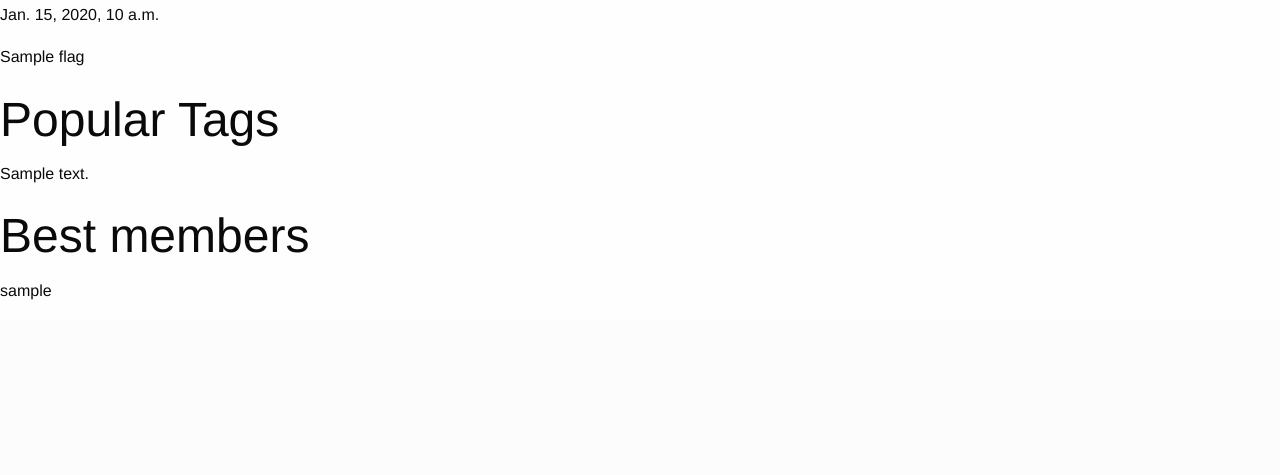
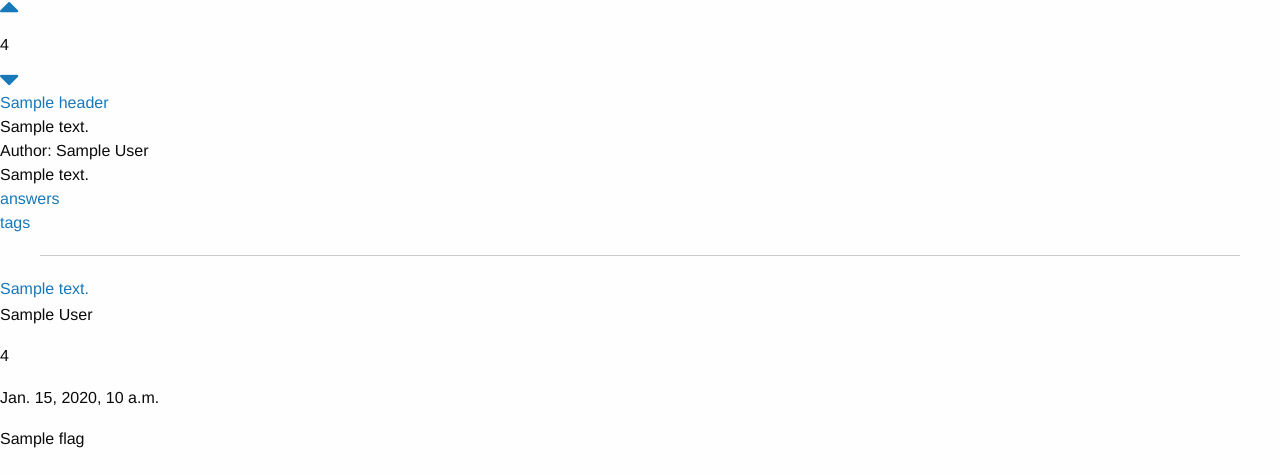
Before and after one commit to rudneff/ask_app_v2, a Django app: template templates/ask_app/question_list.html in a window 1280 px wide. Shown: the part 512-987 px from the top of the page. Before the commit the page ends 812 px from the top, so only its background shows below. Run offline with Django 3.2, Linux system fonts and the light colour scheme; the template is opened without the code that fills it: most values are stand-ins (such as "Sample title", 1, 10 or a date in 2020); some libraries are stand-ins or nearby versions.

Commit message:
fixed question style

```diff
--- a/ask_project/urls.py
+++ b/ask_project/urls.py
@@ -6,7 +6,7 @@
 
 urlpatterns = [
 
-    url(r'^$', AskAppTemplateView.as_view(), name='home-page'),
+    url(r'^$', QuestionListView.as_view(), name='home-page'),
     # authentication
     url(r'^login/', 'django.contrib.auth.views.login', name='login-page'),
     url(r'^logout/', 'django.contrib.auth.views.logout', {'next_page': '/'}, name='logout-page'),
--- a/templates/ask_app/question_list.html
+++ b/templates/ask_app/question_list.html
@@ -1,15 +1,34 @@
 {% extends "base.html" %}
 {% block content %}
 
+{% load staticfiles %}
+
 {% for question in object_list %}
-    <ul class="pricing-table">
-      <li class="title">{{ question.header }}</li>
-      <li class="price">{{ question.body }}</li>
-      <li class="description">{{ question.author }}</li>
-      <li class="bullet-item">{{ question.date }}</li>
-      <li class="bullet-item">{{ question.rating }}</li>
-      <li class="bullet-item">{{ question.tags.text }}</li>
-    </ul>
+
+    <div class="panel row">
+      <div class="large-3 columns">
+          <img class="avatar" src="{% static 'avatar.jpg' %}">
+          <div class="rating">
+              <a class=""><i class="fa fa-sort-asc fa-2x"></i></a>
+              <div class="number">{{ question.rating }}</div>
+              <a class=""><i class="fa fa-sort-desc fa-2x"></i></a>
+          </div>
+      </div>
+      <div class="large-6 columns end">
+         <a class="header" href="{% url 'question-page' pk=question.id %}">{{ question.header }}</a>
+         <div>{{ question.body }}</div>
+         <div>Author: {{ question.author }}</div>
+         <div>{{ question.tags.text }}</div>
+          <div>
+              <a href="{% url 'question-page' pk=question.id %}">answers</a>
+          </div>
+          <div>
+                {#  TODO: fix href  #}
+              <a href="#">tags</a>
+          </div>
+      </div>
+    </div>
+
 {#    {% for answer in question.which_answer %}#}
 {#        {{ answer.boby }}#}
 {#    {% endfor %}#}
--- a/templates/base.html
+++ b/templates/base.html
@@ -27,7 +27,7 @@
         <ul class="right">
             {% if user.is_authenticated %}
               <li class="active"><a href="{% url 'question-create-page' %}">ASK</a></li>
-              <li class="active"> {{ user.avatar }} </li>
+              <li class="active"> <img class="avatar" src="{% static 'avatar.jpg' %}"> </li>
               <li class="has-dropdown">
                 <a href="#">{{ user.username }}</a>
                 <ul class="dropdown">
@@ -40,7 +40,7 @@
                   <a href="{% url 'login-page' %}">Log In</a>
               </li>
                 <li class="active">
-                  <a href="{% url 'user-create-page' %}">Register</a>
+                  <a class="register" href="{% url 'user-create-page' %}">Register</a>
               </li>
             {% endif %}
         </ul>
```
